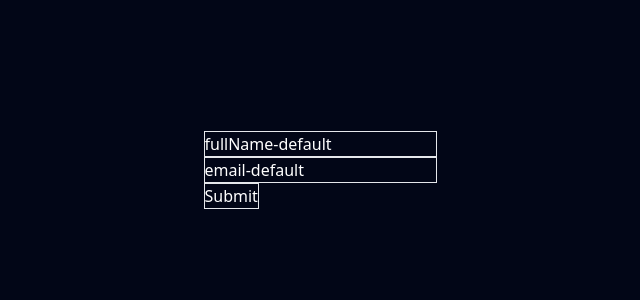
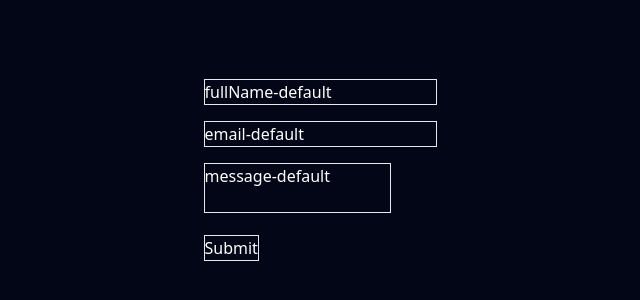
Before and after one commit to JorgeAVargasC/advanced-forms, a React (Vite) app: page / in a window 1280 px wide. Shown: the part 230-530 px from the top of the page, without its empty margins (0-640 px from the left). Built offline with nearby package versions, Linux system fonts and the light colour scheme.

Commit message:
[UPDATE] forms

```diff
--- a/src/App.jsx
+++ b/src/App.jsx
@@ -1,6 +1,5 @@
-import { Form, Input } from '@/components/Forms'
+import { Button, Form, Input, TextArea } from '@/components/Forms'
 
-import { Button } from './components/Forms'
 import { useFormExample } from './useFormExample'
 
 function App() {
@@ -14,7 +13,7 @@ function App() {
   } = useFormExample()
 
   return (
-    <div className='bg-slate-950 min-h-screen w-full grid place-items-center text-white grid-cols-2'>
+    <div className='bg-slate-950 min-h-screen w-full grid place-items-center text-white md:grid-cols-2'>
       <div>
         {
           form && (
@@ -22,17 +21,19 @@ function App() {
               onSubmit={onSubmit}
               onChange={onChange}
               defaultValues={formDefaultValues}
-              className='flex flex-col'
+              className='flex flex-col gap-4'
             >
               <Input {...form.fullName} />
               <Input {...form.email} />
+              <TextArea {...form.message} />
+
               <Button  {...form.submit} />
             </Form>
           )
         }
       </div>
 
-      <div>
+
       {
         formResults && (
           <div className='flex flex-col'>
@@ -49,7 +50,7 @@ function App() {
           </div>
         )
       }
-      </div>
+
 
 
     </div>
--- a/src/components/Forms/Button.jsx
+++ b/src/components/Forms/Button.jsx
@@ -1,6 +1,6 @@
 // import LoadingSVG from '@/components/LoadingSVG'
 
-export const Button = ({ register, name, label, render=true, loading, ...rest }) => {
+export const Button = ({ register, name, label, render=true, loading=false, ...rest }) => {
   return (
     <>
       {
@@ -9,9 +9,10 @@ export const Button = ({ register, name, label, render=true, loading, ...rest })
             <button
               {...register(name)}
               className='border outline-none'
+              disabled={loading}
               {...rest}
             >
-              {label}
+              {(loading && 'Loading') || label}
             </button>
           </div>
         )
--- /dev/null
+++ b/src/components/Forms/ErrorMessages.jsx
@@ -0,0 +1,24 @@
+import { InfoTags } from '@/components'
+
+export const ErrorMessages = ({errors, validations, name, label}) => {
+
+  const error = errors[name]
+  const errorMessage = error?.message
+  const errorRequired = !!(error?.types?.required)
+  const errorMinLength = !!(error?.types?.minLength)
+  const errorMaxLength = !!(error?.types?.maxLength)
+  const errorPattern = !!(error?.types?.pattern)
+  const errorMax = !!(error?.types?.max)
+  const errorMin = !!(error?.types?.min)
+
+  return (
+    <>
+      {errorRequired && <InfoTags type={'error'} message={`${errorMessage || `${label} is required` }`} />}
+      {errorMaxLength && <InfoTags type={'error'} message={`${errorMessage || `Max length ${validations.maxLength.value} exceeded`}`} />}
+      {errorMinLength && <InfoTags type={'error'} message={`${errorMessage || `Min length ${validations.minLength.value} exceeded`}`} />}
+      {errorMax && <InfoTags type={'error'} message={`${errorMessage || `Max value ${validations.max.value} exceeded`}`} />}
+      {errorMin && <InfoTags type={'error'} message={`${errorMessage || `Min value ${validations.min.value} exceeded`}`} />}
+      {errorPattern && <InfoTags type={'error'} message={`${errorMessage || `Invalid ${label} pattern`}`} />}
+    </>
+  )
+}
--- a/src/components/Forms/Input.jsx
+++ b/src/components/Forms/Input.jsx
@@ -1,16 +1,8 @@
 import React from 'react'
 
-import { InfoTags } from '@/components'
+import { ErrorMessages } from './ErrorMessages'
 
-export const Input = ({ register, name, label, validations, render, errors, onChange, ...rest }) => {
-  const error = errors[name]
-  const errorMessage = error?.message
-  const errorRequired = !!(error?.types?.required)
-  const errorMinLength = !!(error?.types?.minLength)
-  const errorMaxLength = !!(error?.types?.maxLength)
-  const errorPattern = !!(error?.types?.pattern)
-  const errorMax = !!(error?.types?.max)
-  const errorMin = !!(error?.types?.min)
+export const Input = ({ register, name, label, validations, render, errors, ...rest }) => {
 
   return (
     <>
@@ -23,12 +15,13 @@ export const Input = ({ register, name, label, validations, render, errors, onCh
               {...rest}
             />
 
-            {errorRequired && <InfoTags type={'error'} message={`${errorMessage || `${label} is required` }`} />}
-            {errorMaxLength && <InfoTags type={'error'} message={`${errorMessage || `Max length ${validations.maxLength.value} exceeded`}`} />}
-            {errorMinLength && <InfoTags type={'error'} message={`${errorMessage || `Min length ${validations.minLength.value} exceeded`}`} />}
-            {errorMax && <InfoTags type={'error'} message={`${errorMessage || `Max value ${validations.max.value} exceeded`}`} />}
-            {errorMin && <InfoTags type={'error'} message={`${errorMessage || `Min value ${validations.min.value} exceeded`}`} />}
-            {errorPattern && <InfoTags type={'error'} message={`${errorMessage || `Invalid ${label} pattern`}`} />}
+            <ErrorMessages
+              errors={errors}
+              validations={validations}
+              name={name}
+              label={label}
+            />
+
           </div>
         )
       }
--- /dev/null
+++ b/src/components/Forms/TextArea.jsx
@@ -0,0 +1,42 @@
+import { useRef } from 'react'
+
+import { ErrorMessages } from './ErrorMessages'
+
+export const TextArea = ({ register, name, label, validations, render, errors, ...rest }) => {
+
+  const textAreaRef = useRef(null)
+  const { ref, ...restRegister } = register(name, validations)
+
+  const handleAutoResize = () => {
+    const textarea = textAreaRef.current;
+    textarea.style.height = 'auto'; // Reset the height to calculate the new height
+    textarea.style.height = `${textarea.scrollHeight}px`; // Set the height to the calculated scroll height
+  }
+
+  return (
+
+    <>
+      {
+        render && (
+          <div>
+            <textarea
+              {...restRegister}
+              ref={(e) => { ref(e); textAreaRef.current = e }}
+              onInput={handleAutoResize}
+              className={`border outline-none bg-slate-950 text-white overflow-hidden resize-none`}
+              {...rest}
+            />
+
+            <ErrorMessages
+              errors={errors}
+              validations={validations}
+              name={name}
+              label={label}
+            />
+
+          </div>
+        )
+      }
+    </>
+  )
+}
--- a/src/components/Forms/index.js
+++ b/src/components/Forms/index.js
@@ -1,3 +1,4 @@
 export * from './Button'
 export * from './Form'
 export * from './Input'
+export * from './TextArea'
--- a/src/useFormExample.jsx
+++ b/src/useFormExample.jsx
@@ -3,8 +3,9 @@ import { useEffect, useState } from 'react'
 export const useFormExample = () => {
   const [form, setForm] = useState()
 
-  const [formDefaultValues, setFormDefaultValues] = useState({
+  const [formDefaultValues] = useState({
     fullName: 'fullName-default',
+    message: 'message-default',
     // cellPhone: 'cellPhone Default',
     email: 'email-default',
     // password: 'password Default',
@@ -15,6 +16,8 @@ export const useFormExample = () => {
 
   const [formResults, setFormResults] = useState()
 
+  const [loading, setLoading] = useState(false)
+
   useEffect(() => {
     setForm({
       fullName: {
@@ -24,6 +27,24 @@ export const useFormExample = () => {
         validations: {
           required: {
             value: true
+          },
+          minLength: {
+            value: 4
+          }
+        },
+        render: true,
+        disabled: false
+      },
+      message: {
+        name: 'message',
+        label: 'Message',
+        // defaultValue: formValues.message,
+        validations: {
+          required: {
+            value: true
+          },
+          maxLength: {
+            value: 50
           },
           minLength: {
             value: 4
@@ -137,17 +158,21 @@ export const useFormExample = () => {
       submit: {
         name: 'submit',
         label: 'Submit',
-        loading: false
+        loading
       }
     })
-  }, [])
+  }, [loading])
 
   const onSubmit = (data) => {
-    setFormResults(data)
+    setLoading(true)
+    setTimeout(() => {
+      setFormResults(data)
+      setLoading(false)
+    }, 2000)
   }
 
   const onChange = (e) => {
-    console.log(e)
+    // console.log(e)
   }
 
   return {
--- a/vite.config.js
+++ b/vite.config.js
@@ -10,6 +10,8 @@ export default defineConfig({
       '@': path.resolve(__dirname, './src'),
       '@/components': path.resolve(__dirname, './src/components')
     }
+  },
+  server: {
+    host: true,
   }
-
 })
```
Lines whose indentation alone changed are shown as unchanged.
